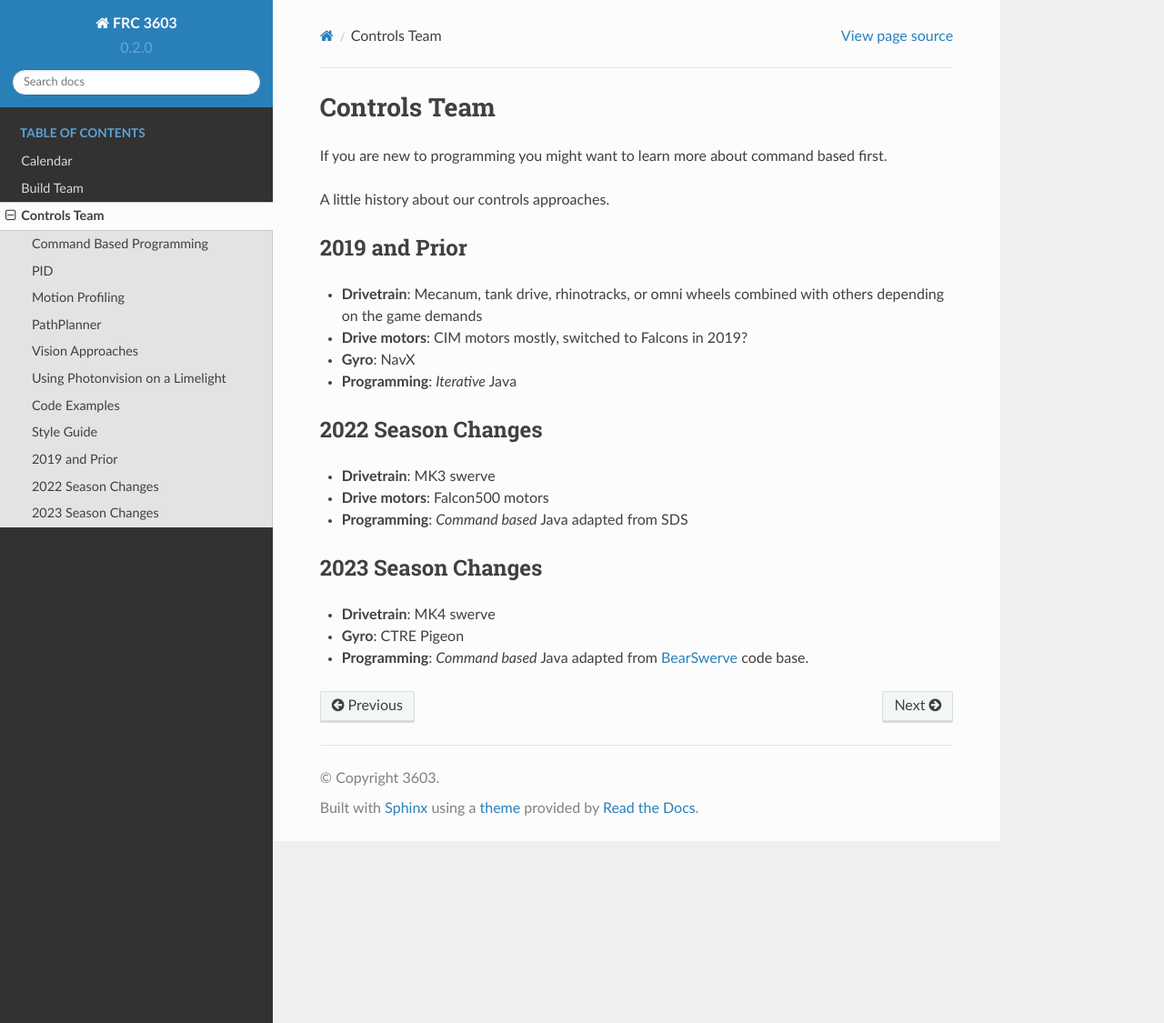
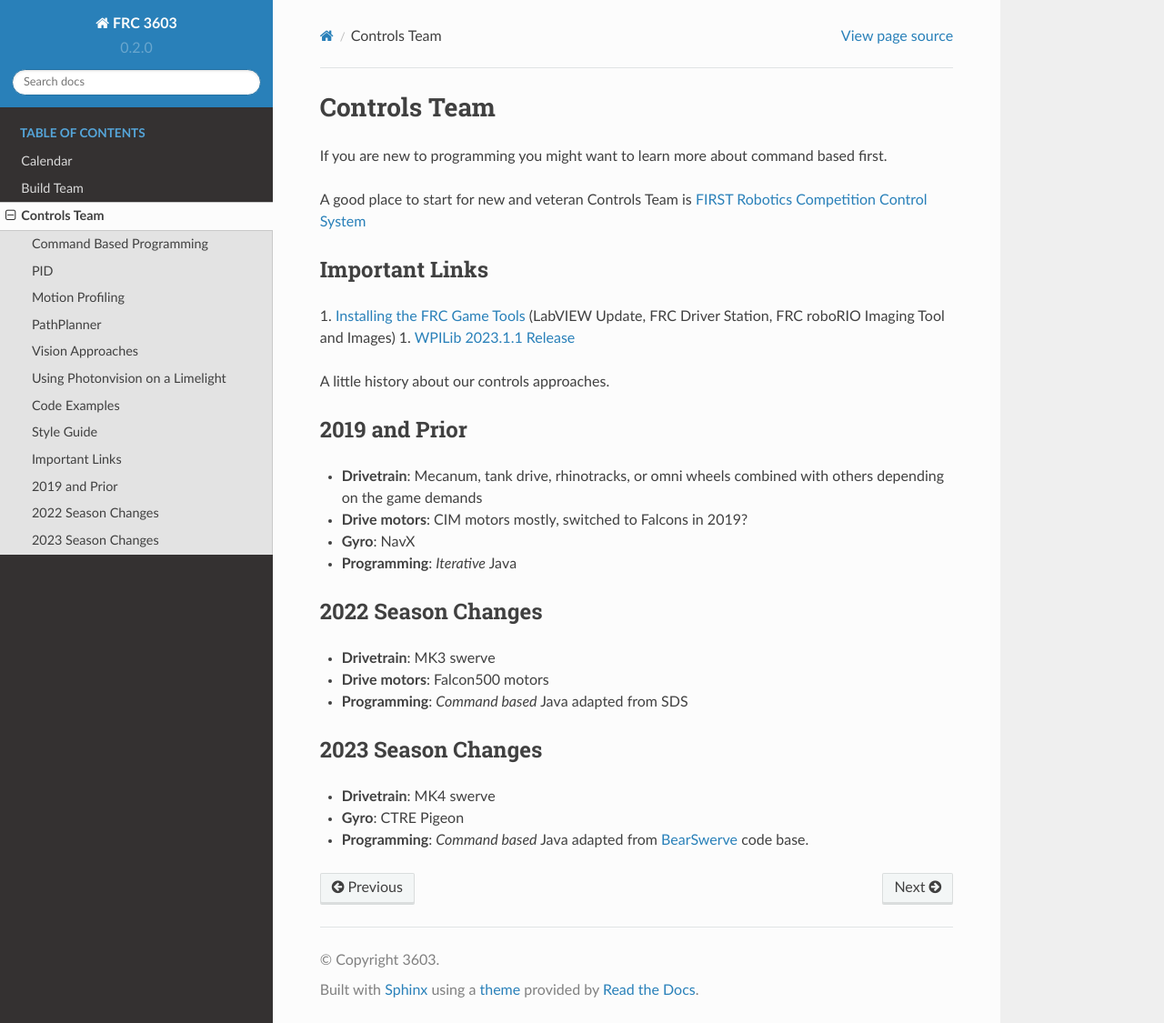
Before and after one commit to CyberCoyotes/3603-CodingHandbook, a Sphinx documentation site: the page built from docs/source/team-controls.rst, in a window 1280 px wide and 1125 px high. Shown: the whole window at 91% size. Built offline with Sphinx 7.4.7 and the Read the Docs theme 2.0.0, drawn with Linux system fonts in a browser that asks for light colours.

Commit message:
Update team-controls.rst

```diff
--- a/docs/source/team-controls.rst
+++ b/docs/source/team-controls.rst
@@ -24,6 +24,14 @@ Controls Team
 
 If you are new to programming you might want to learn more about command based first.
 
+A good place to start for new and veteran Controls Team is `FIRST Robotics Competition Control System <https://docs.wpilib.org/en/stable/index.html0>`_
+
+Important Links
+----
+1. `Installing the FRC Game Tools <https://www.ni.com/en-us/support/downloads/drivers/download.frc-game-tools.html#473762>`_ (LabVIEW Update, FRC Driver Station, FRC roboRIO Imaging Tool and Images)
+1. `WPILib 2023.1.1 Release <https://github.com/wpilibsuite/allwpilib/releases/tag/v2023.1.1>`_
+
+
 A little history about our controls approaches.
 
 2019 and Prior
```
